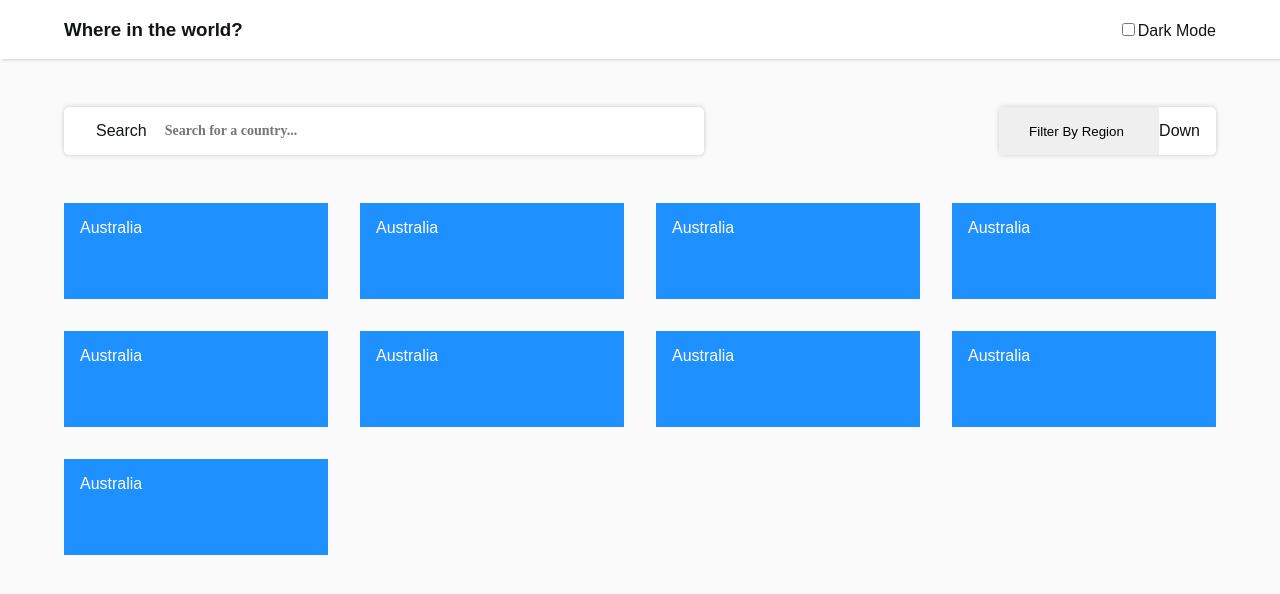
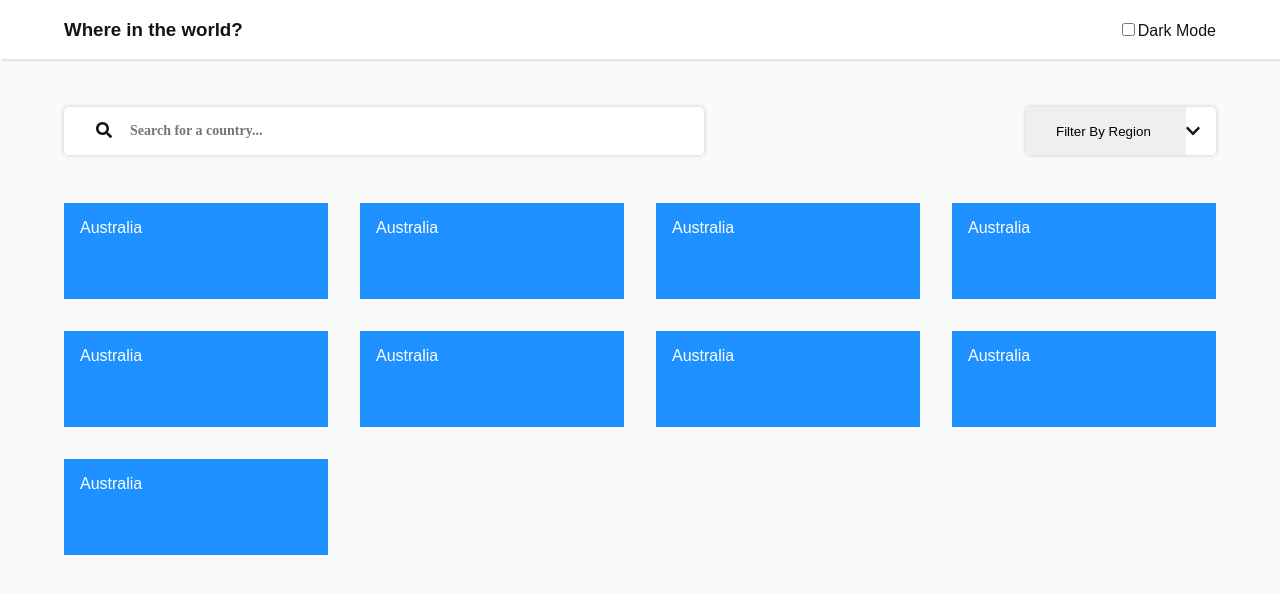
Before and after one commit to JohnAntonios/Where-In-The-World, a React (Create React App) app: page / in a window 1280 px wide. Shown: the top 594 px of the page. Built offline with nearby package versions, Linux system fonts and the light colour scheme.

Commit message:
Added Font Awesome Icons

```diff
--- a/package.json
+++ b/package.json
@@ -3,6 +3,9 @@
   "version": "0.1.0",
   "private": true,
   "dependencies": {
+    "@fortawesome/fontawesome-svg-core": "^1.2.26",
+    "@fortawesome/free-solid-svg-icons": "^5.12.0",
+    "@fortawesome/react-fontawesome": "^0.1.8",
     "@testing-library/jest-dom": "^4.2.4",
     "@testing-library/react": "^9.4.0",
     "@testing-library/user-event": "^7.2.1",
--- a/src/components/FilterRegion/FilterRegion.jsx
+++ b/src/components/FilterRegion/FilterRegion.jsx
@@ -1,5 +1,7 @@
 import React from "react";
 import "./FilterRegion.css";
+import { FontAwesomeIcon } from "@fortawesome/react-fontawesome";
+import { faChevronDown } from "@fortawesome/free-solid-svg-icons";
 
 const FilterRegion = () => {
 	return (
@@ -9,7 +11,9 @@ const FilterRegion = () => {
 				<option value="Test">Test</option>
 				<option value="Test">Test</option>
 			</select>
-			<div className="filter-icon-wrapper">Down</div>
+			<div className="filter-icon-wrapper">
+				<FontAwesomeIcon icon={faChevronDown} />
+			</div>
 		</div>
 	);
 };
--- a/src/components/SearchCountry/SearchCountry.jsx
+++ b/src/components/SearchCountry/SearchCountry.jsx
@@ -1,10 +1,14 @@
 import React from "react";
+import { FontAwesomeIcon } from "@fortawesome/react-fontawesome";
+import { faSearch } from "@fortawesome/free-solid-svg-icons";
 import "./SearchCountry.css";
 
 const SearchCountry = () => {
 	return (
 		<label htmlFor="searchCountry" className="search-wrapper">
-			<div className="search-icon-wrapper">Search</div>
+			<div className="search-icon-wrapper">
+				<FontAwesomeIcon icon={faSearch} />
+			</div>
 			<input
 				type="search"
 				name="searchCountry"
```
Also changed, not shown: 1 other file (tests, documents, lock files or other folders).
